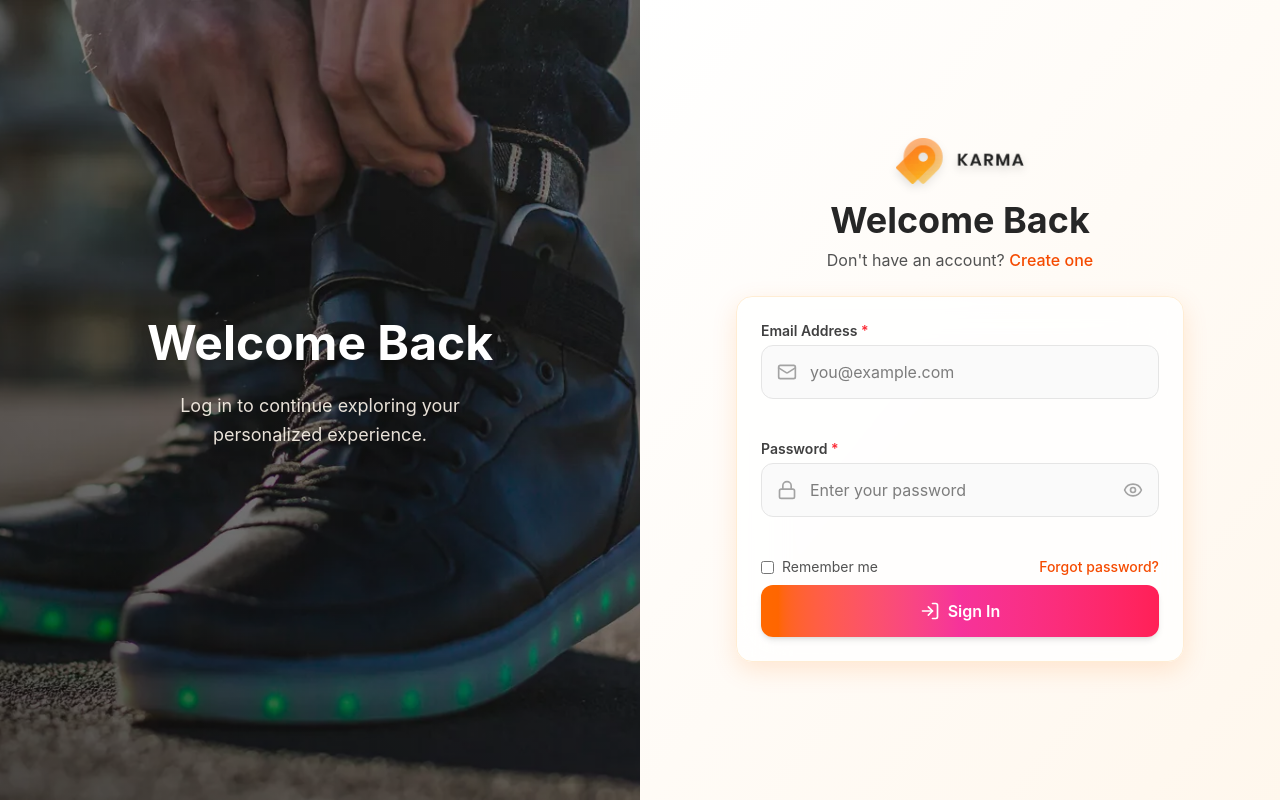
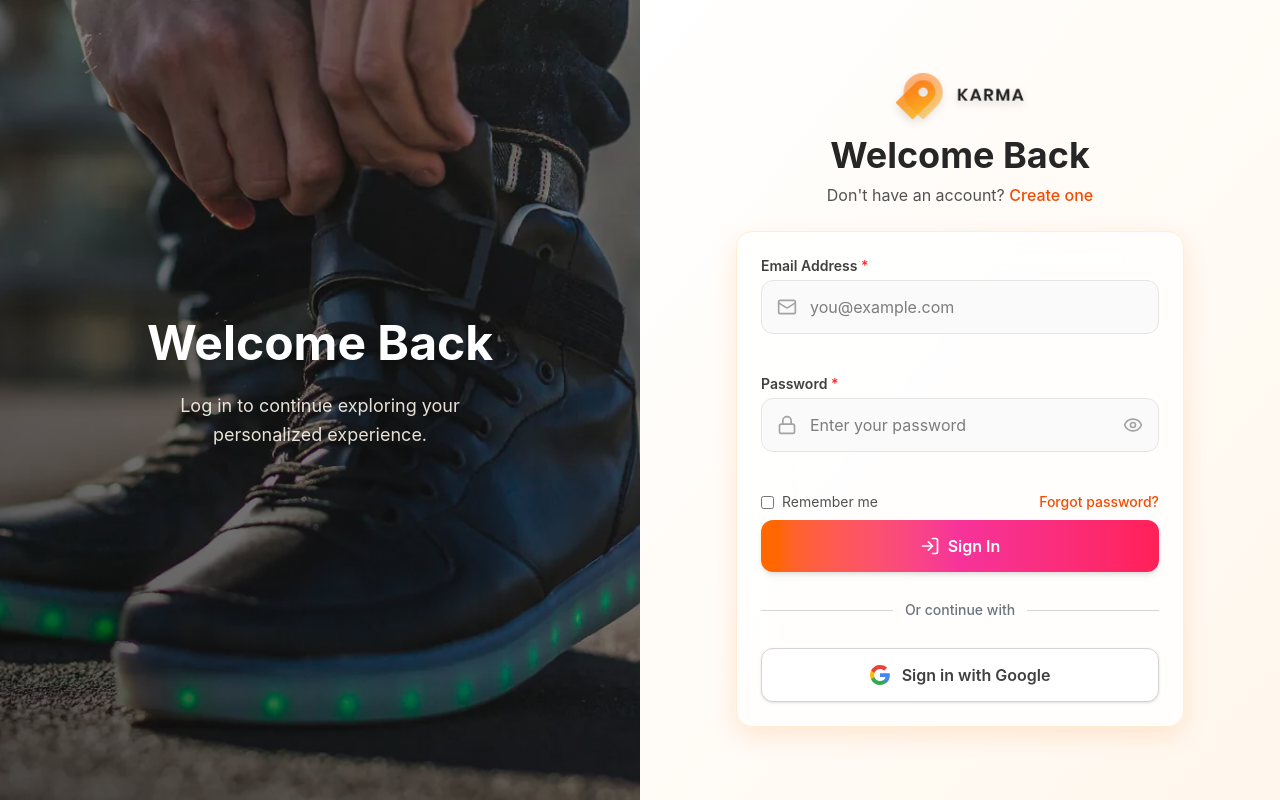
Before and after one commit to DuyPhatpeo/ecommerce, a React (Vite) app: page /login in a window 1280 px wide. Built offline with nearby package versions, Linux system fonts and the light colour scheme.

Commit message:
update code login

```diff
--- a/src/components/auth/LoginForm.tsx
+++ b/src/components/auth/LoginForm.tsx
@@ -1,5 +1,5 @@
 import { useState } from "react";
-import { LogIn, Mail, Lock } from "lucide-react";
+import { LogIn, Mail } from "lucide-react";
 import { Toaster } from "react-hot-toast";
 import { Link } from "react-router-dom";
 import useLoginForm from "../../hooks/useLoginForm.ts";
@@ -11,6 +11,10 @@ export default function LoginForm() {
   const [showPassword, setShowPassword] = useState(false);
   const { formData, errors, loading, handleChange, handleSubmit } =
     useLoginForm();
+
+  const handleGoogleSignIn = () => {
+    alert("Đăng nhập Google (OAuth 2.0) sẽ được thêm tại đây!");
+  };
 
   return (
     <div className="h-screen overflow-hidden flex flex-col md:flex-row bg-gradient-to-br from-orange-100 via-white to-pink-100">
@@ -106,6 +110,7 @@ export default function LoginForm() {
               </Link>
             </div>
 
+            {/* Sign In button */}
             <Button
               type="submit"
               disabled={loading}
@@ -115,6 +120,48 @@ export default function LoginForm() {
                 loading ? "opacity-70 cursor-not-allowed" : ""
               }`}
             />
+
+            {/* Divider */}
+            <div className="flex items-center gap-3 py-3">
+              <div className="flex-1 border-t border-gray-300" />
+              <span className="text-sm text-gray-500 font-medium">
+                Or continue with
+              </span>
+              <div className="flex-1 border-t border-gray-300" />
+            </div>
+
+            {/* Google Sign In */}
+            <button
+              type="button"
+              onClick={handleGoogleSignIn}
+              className="w-full bg-white border border-gray-300 text-gray-700 font-semibold py-3.5 rounded-xl hover:bg-gray-50 shadow-sm flex items-center justify-center gap-3 transition-all"
+            >
+              {/* SVG Google icon */}
+              <svg
+                xmlns="http://www.w3.org/2000/svg"
+                width="20"
+                height="20"
+                viewBox="0 0 20 20"
+              >
+                <path
+                  d="M19.8 10.2273C19.8 9.51819 19.7364 8.83637 19.6182 8.18182H10V12.05H15.5091C15.2727 13.3 14.5636 14.3591 13.5 15.0682V17.5773H16.7818C18.7091 15.8364 19.8 13.2727 19.8 10.2273Z"
+                  fill="#4285F4"
+                />
+                <path
+                  d="M10 20C12.7 20 14.9636 19.1045 16.7818 17.5773L13.5 15.0682C12.6091 15.6682 11.4818 16.0227 10 16.0227C7.39545 16.0227 5.19091 14.2636 4.40455 11.9H1.01364V14.4909C2.81818 18.0682 6.10909 20 10 20Z"
+                  fill="#34A853"
+                />
+                <path
+                  d="M4.40455 11.9C4.20455 11.3 4.09091 10.6591 4.09091 10C4.09091 9.34091 4.20455 8.7 4.40455 8.1V5.50909H1.01364C0.340909 6.85909 0 8.38636 0 10C0 11.6136 0.340909 13.1409 1.01364 14.4909L4.40455 11.9Z"
+                  fill="#FBBC05"
+                />
+                <path
+                  d="M10 3.97727C11.6136 3.97727 13.0636 4.54091 14.2045 5.62727L17.1227 2.70909C14.9591 0.681818 12.6955 0 10 0C6.10909 0 2.81818 1.93182 1.01364 5.50909L4.40455 8.1C5.19091 5.73636 7.39545 3.97727 10 3.97727Z"
+                  fill="#EA4335"
+                />
+              </svg>
+              Sign in with Google
+            </button>
           </form>
         </div>
       </div>
```
